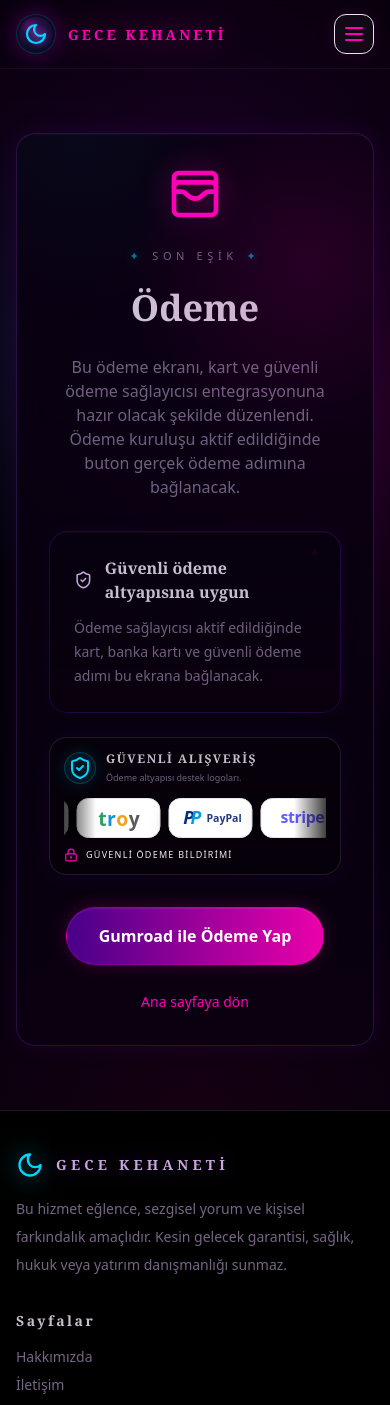
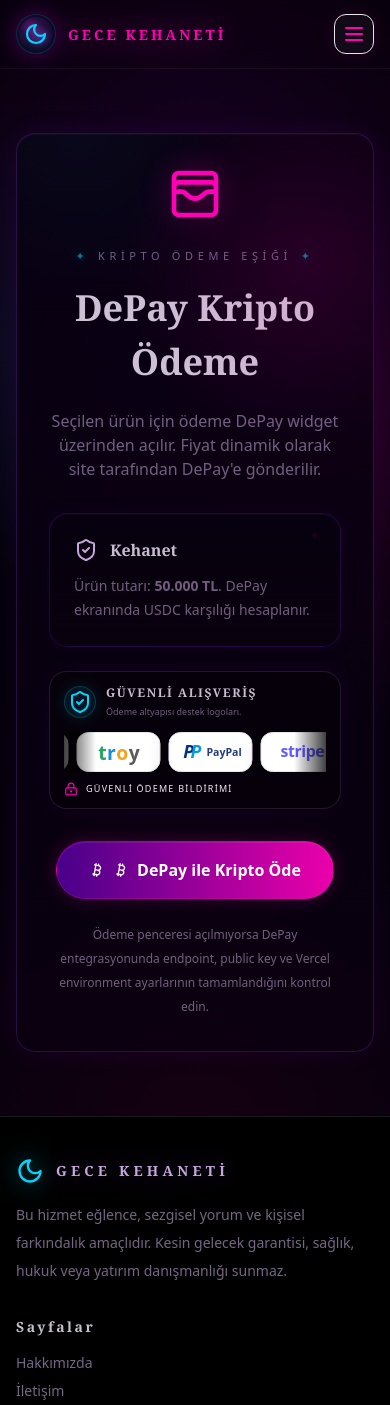
Before and after one commit to facebooktahayat-hash/gece-kehaneti, a Next.js app: page /odeme in a window 390 px wide. Shown: the top 1405 px of the page. Built offline with nearby package versions, Linux system fonts and the light colour scheme.

Commit message:
Add files via upload

```diff
--- a/app/odeme/page.tsx
+++ b/app/odeme/page.tsx
@@ -1,21 +1,50 @@
-import Link from "next/link";
-import { ShieldCheck, WalletCards } from "lucide-react";
+import { Bitcoin, ShieldCheck, WalletCards } from "lucide-react";
 import { PaymentLogos } from "@/components/PaymentLogos";
-import { gumroadLinks } from "@/lib/data";
+import { DePayPaymentButton } from "@/components/DePayPaymentButton";
+import { getPackage } from "@/lib/data";
 
-export default function PaymentPage() {
+export default function PaymentPage({ searchParams }: { searchParams?: { paket?: string } }) {
+  const item = getPackage(searchParams?.paket || "kehanet") || getPackage("kehanet");
+
+  if (!item) {
+    return null;
+  }
+
   return (
     <section className="px-4 py-16 md:px-6">
       <div className="mx-auto max-w-4xl">
         <div className="occult-panel p-8 text-center md:p-12">
           <WalletCards className="mx-auto mb-5 h-14 w-14 text-ember drop-shadow-[0_0_14px_rgba(255,0,184,.35)]" />
-          <p className="eyebrow-rune mb-4">Son eşik</p>
-          <h1 className="font-display text-[2.25rem] font-black text-bone md:text-[3.7rem]">Ödeme</h1>
-          <p className="mx-auto mt-5 max-w-2xl text-mourning">Bu ödeme ekranı, kart ve güvenli ödeme sağlayıcısı entegrasyonuna hazır olacak şekilde düzenlendi. Ödeme kuruluşu aktif edildiğinde buton gerçek ödeme adımına bağlanacak.</p>
-          <div className="occult-card mx-auto mt-8 max-w-xl p-6 text-left"><div className="flex items-center gap-3 text-bone"><ShieldCheck className="h-6 w-6 text-[#c9a6df]" /><span className="font-display font-semibold">Güvenli ödeme altyapısına uygun</span></div><p className="mt-3 text-sm leading-6 text-mourning">Ödeme sağlayıcısı aktif edildiğinde kart, banka kartı ve güvenli ödeme adımı bu ekrana bağlanacak.</p></div>
+          <p className="eyebrow-rune mb-4">Kripto ödeme eşiği</p>
+          <h1 className="font-display text-[2.25rem] font-black text-bone md:text-[3.7rem]">DePay Kripto Ödeme</h1>
+          <p className="mx-auto mt-5 max-w-2xl text-mourning">
+            Seçilen ürün için ödeme DePay widget üzerinden açılır. Fiyat dinamik olarak site tarafından DePay'e gönderilir.
+          </p>
+
+          <div className="occult-card mx-auto mt-8 max-w-xl p-6 text-left">
+            <div className="flex items-center gap-3 text-bone">
+              <ShieldCheck className="h-6 w-6 text-[#c9a6df]" />
+              <span className="font-display font-semibold">{item.name}</span>
+            </div>
+            <p className="mt-3 text-sm leading-6 text-mourning">
+              Ürün tutarı: <strong>{item.price.toLocaleString("tr-TR")} TL</strong>. DePay ekranında USDC karşılığı hesaplanır.
+            </p>
+          </div>
+
           <div className="mx-auto mt-6 max-w-xl text-left"><PaymentLogos compact /></div>
-          <a href={gumroadLinks.kehanet} target="_blank" rel="noopener noreferrer" className="occult-button mt-8 px-8 py-4 font-semibold text-white"><span className="relative z-10">Gumroad ile Ödeme Yap</span></a>
-          <div className="mt-6"><Link href="/" className="text-sm text-ember transition hover:text-[#ff6bd2]">Ana sayfaya dön</Link></div>
+
+          <DePayPaymentButton
+            productSlug={item.slug}
+            productName={item.name}
+            priceTl={item.price}
+            className="occult-button mx-auto mt-8 px-8 py-4 font-semibold text-white"
+          >
+            <span className="inline-flex items-center gap-2"><Bitcoin className="h-4 w-4" /> DePay ile Kripto Öde</span>
+          </DePayPaymentButton>
+
+          <p className="mx-auto mt-6 max-w-xl text-xs leading-6 text-mourning-dim">
+            Ödeme penceresi açılmıyorsa DePay entegrasyonunda endpoint, public key ve Vercel environment ayarlarının tamamlandığını kontrol edin.
+          </p>
         </div>
       </div>
     </section>
--- a/app/siparis/[slug]/page.tsx
+++ b/app/siparis/[slug]/page.tsx
@@ -1,6 +1,7 @@
 import Link from "next/link";
 import { notFound } from "next/navigation";
-import { getCategory, getPackage, gumroadLinks } from "@/lib/data";
+import { getCategory, getPackage } from "@/lib/data";
+import { DePayPaymentButton } from "@/components/DePayPaymentButton";
 import { ArrowLeft } from "lucide-react";
 
 export default function OrderPage({ params }: { params: { slug: string } }) {
@@ -34,11 +35,14 @@
             </label>
             <label className="grid gap-2"><span className="text-sm text-mourning">Ek not</span><textarea className="occult-textarea min-h-28" placeholder="İsteğe bağlı ek not..." /></label>
             <label className="occult-card flex items-start gap-3 p-4 text-sm text-mourning"><input type="checkbox" className="mt-1" />Bu hizmetin eğlence ve kişisel farkındalık amaçlı olduğunu, kesin gelecek garantisi sunmadığını kabul ediyorum.</label>
-            {isLegendary ? (
-              <a href={gumroadLinks.kehanet} target="_blank" rel="noopener noreferrer" className="occult-button px-8 py-4 text-center font-semibold text-white"><span className="relative z-10">Kehanet Ödemesine Geç</span></a>
-            ) : (
-              <Link href={`/odeme?paket=${item.slug}`} className="occult-button px-8 py-4 text-center font-semibold text-white"><span className="relative z-10">Ödeme Adımına Geç</span></Link>
-            )}
+            <DePayPaymentButton
+              productSlug={item.slug}
+              productName={item.name}
+              priceTl={item.price}
+              className="occult-button px-8 py-4 text-center font-semibold text-white"
+            >
+              DePay Kripto Ödemesine Geç
+            </DePayPaymentButton>
           </form>
         </div>
       </div>
--- a/app/urun/[slug]/page.tsx
+++ b/app/urun/[slug]/page.tsx
@@ -1,6 +1,7 @@
 import Link from "next/link";
 import { notFound } from "next/navigation";
-import { getCategory, getPackage, gumroadLinks } from "@/lib/data";
+import { getCategory, getPackage } from "@/lib/data";
+import { DePayPaymentButton } from "@/components/DePayPaymentButton";
 import { ArrowLeft, CheckCircle2, Clock3 } from "lucide-react";
 
 export default function ProductPage({ params }: { params: { slug: string } }) {
@@ -37,10 +38,16 @@
           <aside className="occult-panel h-fit p-7">
             <div className="text-sm text-mourning-dim">Paket fiyatı</div>
             <div className="mt-2 font-display text-5xl font-black text-ember drop-shadow-[0_0_16px_rgba(255,0,184,.35)]">{item.price.toLocaleString("tr-TR")} TL</div>
-            {isLegendary ? (
-              <a href={gumroadLinks.kehanet} target="_blank" rel="noopener noreferrer" className="occult-button mt-7 flex px-6 py-4 text-center font-semibold text-white"><span className="relative z-10">Kehanet İçin Ödeme Yap</span></a>
-            ) : (
-              <Link href={`/siparis/${item.slug}`} className="occult-button mt-7 flex px-6 py-4 text-center font-semibold text-white"><span className="relative z-10">Şimdi Sipariş Ver</span></Link>
+            <DePayPaymentButton
+              productSlug={item.slug}
+              productName={item.name}
+              priceTl={item.price}
+              className="occult-button mt-7 flex w-full px-6 py-4 text-center font-semibold text-white"
+            >
+              {isLegendary ? "DePay ile Kripto Ödeme Yap" : "DePay ile Kripto Öde"}
+            </DePayPaymentButton>
+            {!isLegendary && (
+              <Link href={`/siparis/${item.slug}`} className="occult-button-ghost mt-3 flex px-6 py-3 text-center text-sm font-semibold text-mourning"><span className="relative z-10">Önce Sipariş Formu Doldur</span></Link>
             )}
             <p className="mt-5 text-xs leading-6 text-mourning-dim">Fal hizmeti eğlence ve kişisel farkındalık amaçlıdır. Kesin sonuç, sağlık, hukuk veya yatırım danışmanlığı sunmaz.</p>
           </aside>
--- a/components/Cards.tsx
+++ b/components/Cards.tsx
@@ -1,5 +1,5 @@
 import Link from "next/link";
-import { Category, Package, gumroadLinks } from "@/lib/data";
+import { Category, Package } from "@/lib/data";
 import { ArrowRight, Clock3, Gem, Star } from "lucide-react";
 
 const categoryIconStyles: Record<string, { icon: string; shell: string; glow: string }> = {
@@ -112,9 +112,9 @@
 
   if (isLegendary) {
     return (
-      <a href={gumroadLinks.kehanet} target="_blank" rel="noopener noreferrer" className={cardClassName}>
+      <Link href={`/urun/${item.slug}`} className={cardClassName}>
         {cardContent}
-      </a>
+      </Link>
     );
   }
 
--- /dev/null
+++ b/components/DePayPaymentButton.tsx
@@ -0,0 +1,104 @@
+"use client";
+
+import { useState } from "react";
+import { Bitcoin, Loader2 } from "lucide-react";
+import { depayIntegrationId } from "@/lib/data";
+
+declare global {
+  interface Window {
+    DePayWidgets?: {
+      Payment: (configuration: Record<string, unknown>) => void;
+    };
+  }
+}
+
+const DEPAY_WIDGET_SCRIPT_ID = "depay-widget-script";
+const DEPAY_WIDGET_SCRIPT_SRC = "https://integrate.depay.com/widgets/v13.js";
+
+type DePayPaymentButtonProps = {
+  productSlug: string;
+  productName: string;
+  priceTl: number;
+  className?: string;
+  children?: React.ReactNode;
+};
+
+function loadDePayWidget() {
+  if (typeof window === "undefined") {
+    return Promise.reject(new Error("Tarayıcı ortamı bulunamadı."));
+  }
+
+  if (window.DePayWidgets?.Payment) {
+    return Promise.resolve();
+  }
+
+  const existingScript = document.getElementById(DEPAY_WIDGET_SCRIPT_ID) as HTMLScriptElement | null;
+  if (existingScript) {
+    return new Promise<void>((resolve, reject) => {
+      existingScript.addEventListener("load", () => resolve(), { once: true });
+      existingScript.addEventListener("error", () => reject(new Error("DePay widget yüklenemedi.")), { once: true });
+      if (window.DePayWidgets?.Payment) resolve();
+    });
+  }
+
+  return new Promise<void>((resolve, reject) => {
+    const script = document.createElement("script");
+    script.id = DEPAY_WIDGET_SCRIPT_ID;
+    script.src = DEPAY_WIDGET_SCRIPT_SRC;
+    script.async = true;
+    script.defer = true;
+    script.onload = () => resolve();
+    script.onerror = () => reject(new Error("DePay widget yüklenemedi."));
+    document.body.appendChild(script);
+  });
+}
+
+export function DePayPaymentButton({
+  productSlug,
+  productName,
+  priceTl,
+  className = "",
+  children
+}: DePayPaymentButtonProps) {
+  const [loading, setLoading] = useState(false);
+  const [error, setError] = useState("");
+
+  async function openPayment() {
+    setLoading(true);
+    setError("");
+
+    try {
+      await loadDePayWidget();
+
+      if (!window.DePayWidgets?.Payment) {
+        throw new Error("DePay ödeme penceresi açılamadı.");
+      }
+
+      window.DePayWidgets.Payment({
+        integration: depayIntegrationId,
+        payload: {
+          productSlug,
+          productName,
+          priceTl,
+          source: "gece-kehaneti"
+        }
+      });
+    } catch (paymentError) {
+      setError(paymentError instanceof Error ? paymentError.message : "Ödeme başlatılamadı.");
+    } finally {
+      setLoading(false);
+    }
+  }
+
+  return (
+    <div className="grid gap-2">
+      <button type="button" onClick={openPayment} disabled={loading} className={`${className} disabled:cursor-not-allowed disabled:opacity-70`}>
+        <span className="relative z-10 inline-flex items-center justify-center gap-2">
+          {loading ? <Loader2 className="h-4 w-4 animate-spin" /> : <Bitcoin className="h-4 w-4" />}
+          {children || "DePay ile Kripto Öde"}
+        </span>
+      </button>
+      {error && <p className="text-xs leading-5 text-ember">{error}</p>}
+    </div>
+  );
+}
--- a/lib/data.ts
+++ b/lib/data.ts
@@ -119,9 +119,9 @@
 ];
 
 
-export const gumroadLinks = {
-  kehanet: "https://2883749444859.gumroad.com/l/kehanet?wanted=true"
-};
+export const depayIntegrationId = "7f734e74-bf0d-43b8-bf53-1e1913dc42b5";
+
+export const depayEndpointPath = "/api/depay/payment";
 
 export const legendaryPackage: Package = {
   slug: "kehanet",
```
Also changed, not shown: app/api/depay/payment/route.ts (added, +128 -0 lines), DEPAY_PUBLIC_KEY_TO_PASTE_IN_DEPAY.txt (added), 2 other files (tests, documents, lock files or other folders).
